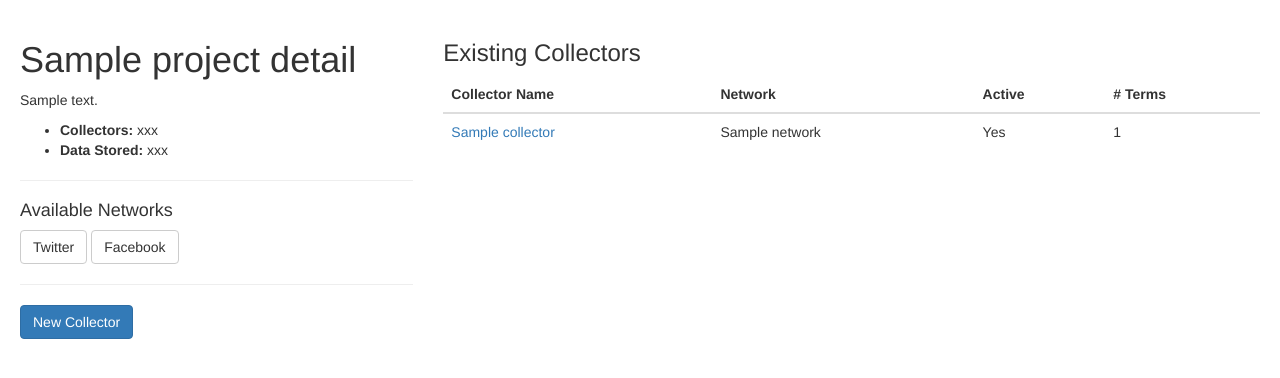
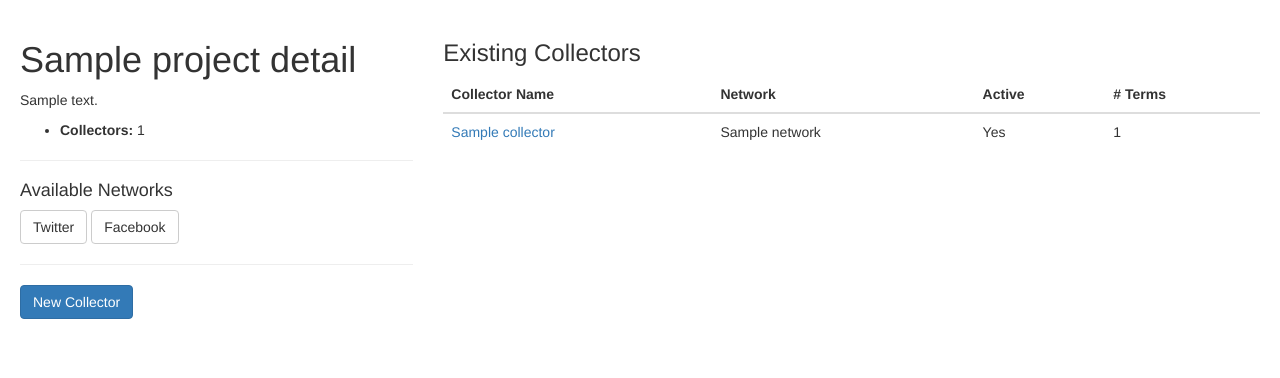
Before and after one commit to bitslabsyr/stack, a Flask app: template app/templates/home.html in a window 1280 px wide. Shown: the part 52-430 px from the top of the page. Run offline with Flask 2, Linux system fonts and the light colour scheme; the template is opened without the code that fills it: most values are stand-ins (such as "Sample title", 1, 10 or a date in 2020); parts of the project's set-up code (start-up, migrations or seed data) failed here and were passed over; some libraries are stand-ins or nearby versions.

Commit message:
Number of collectors for each project on the home page.

```diff
--- a/app/templates/home.html
+++ b/app/templates/home.html
@@ -8,8 +8,7 @@
       <p>{{ project_detail['project_description'] }}</p>
 
       <ul>
-        <li><strong>Collectors:</strong> xxx</li>
-        <li><strong>Data Stored:</strong> xxx</li>
+        <li><strong>Collectors:</strong> {{ project_detail['num_collectors'] }}</li>
       </ul>
 
       <hr />
--- a/app/views.py
+++ b/app/views.py
@@ -203,8 +203,12 @@ def home(project_name, task_id=None):
     # Loads in terms # count for panel
     project_detail = g.project
     if project_detail['collectors']:
+        project_detail['num_collectors'] = len(project_detail['collectors'])
+
         for collector in project_detail['collectors']:
             collector['num_terms'] = len(collector['terms_list'])
+    else:
+        project_detail['num_collectors'] = 0
 
     return render_template('home.html', project_detail=project_detail)
 
```
